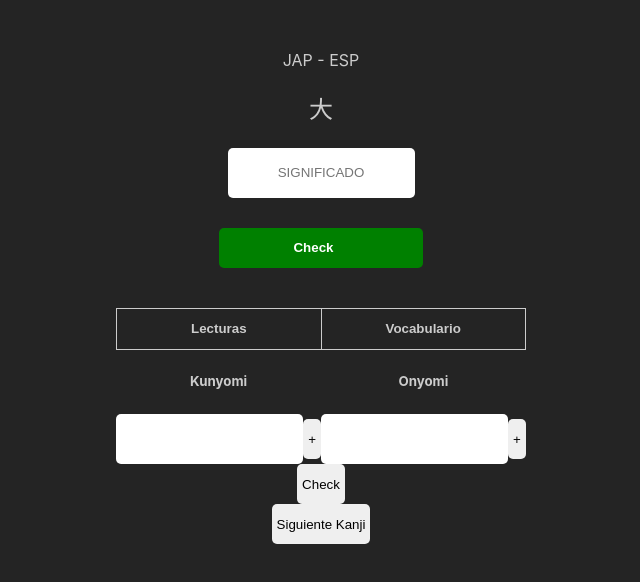
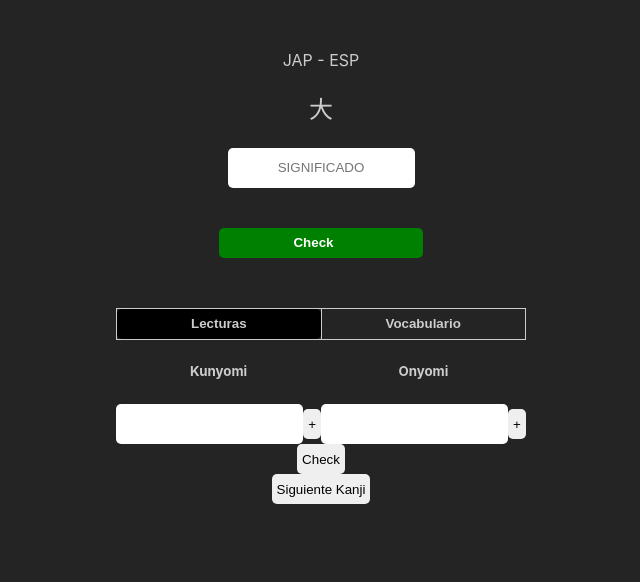
Before and after one commit to ATalaveraDev/learn-kanji, a React (Vite) app: page / in a window 1280 px wide. Shown: the top 582 px of the page, without its empty margins (319-959 px from the left). Built offline with nearby package versions, Linux system fonts and the light colour scheme.

Commit message:
Exercise type styles

```diff
--- a/src/components/ExerciseTypeSelector/ExerciseTypeSelector.tsx
+++ b/src/components/ExerciseTypeSelector/ExerciseTypeSelector.tsx
@@ -1,15 +1,16 @@
 type ExerciseTypeSelectorComponent = {
+  activeOption: string;
   onChange: (type: string) => void;
 }
 
-const ExerciseTypeSelector = ({onChange}: ExerciseTypeSelectorComponent) => {
+const ExerciseTypeSelector = ({onChange, activeOption}: ExerciseTypeSelectorComponent) => {
   return (
     <div className="btn-group">
       <div>
-        <button className="full" onClick={() => onChange('READINGS')}>Lecturas</button>
+        <button className={`full ${activeOption === 'READINGS' ? 'active' : ''}`} onClick={() => onChange('READINGS')}>Lecturas</button>
       </div>
       <div>
-        <button className="full" onClick={() => onChange('VOCABULARY')}>Vocabulario</button>
+        <button className={`full ${activeOption === 'VOCABULARY' ? 'active' : ''}`} onClick={() => onChange('VOCABULARY')}>Vocabulario</button>
       </div>
     </div>
   );
--- a/src/components/Exercises/Exercises.tsx
+++ b/src/components/Exercises/Exercises.tsx
@@ -9,7 +9,7 @@ const Exercises = () => {
 
   return (
     <section>
-      <ExerciseTypeSelector onChange={(type: string) => setType(type)} />
+      <ExerciseTypeSelector onChange={(type: string) => setType(type)} activeOption={type} />
       { type === 'READINGS' ? <Readings /> : <Vocabulary /> }
     </section>
   );
--- a/src/index.css
+++ b/src/index.css
@@ -21,7 +21,7 @@ body {
 }
 
 input {
-  height: 5vh;
+  height: 30px;
   border-radius: 5px;
   border: none;
   padding: 5px;
@@ -34,7 +34,7 @@ input:focus {
 }
 
 button {
-  height: 5vh;
+  height: 30px;
   border-radius: 5px;
   padding: 5px;
   border: none;
@@ -102,6 +102,6 @@ button {
   font-weight: 800;
 }
 
-.btn-group button:focus {
+.btn-group button.active {
   background-color: #000;
 }
```
